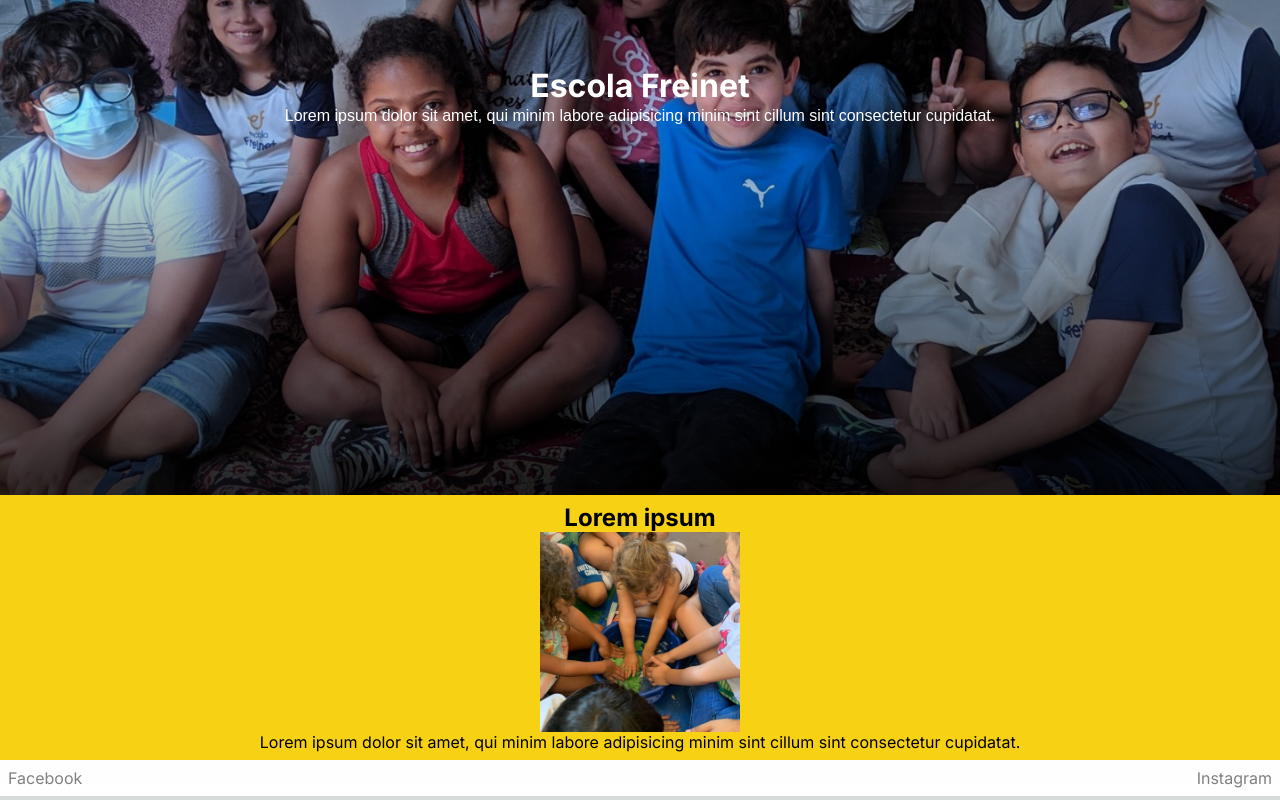
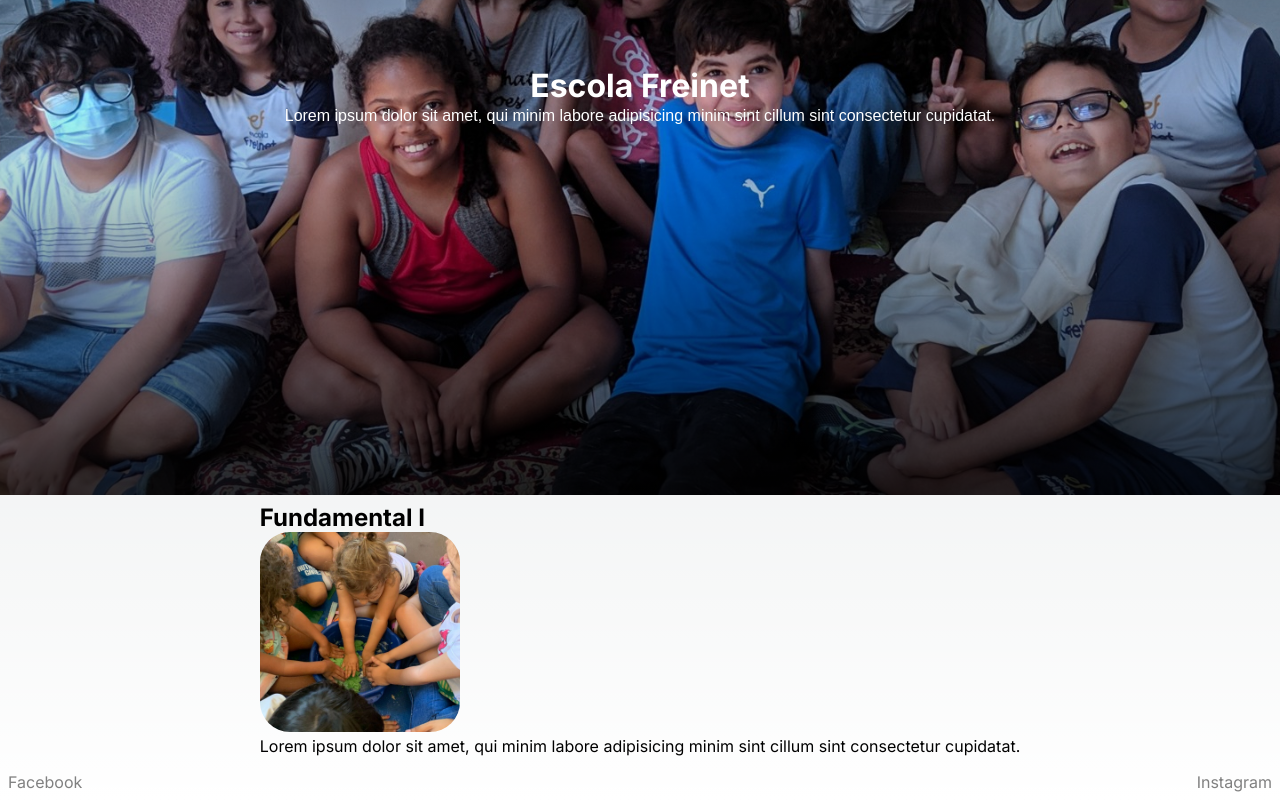
Before and after one commit to taleshrocha/school-model, a Next.js app: page / in a window 1280 px wide. Shown: the part 305-1105 px from the top of the page. Built offline with nearby package versions, Linux system fonts and the light colour scheme.

Commit message:
Apear on scroll

```diff
--- a/src/app/page.jsx
+++ b/src/app/page.jsx
@@ -15,9 +15,8 @@
       ([entry]) => {
         setIsIntersecting(entry.isIntersecting);
       },
-      { rootMargin: "-100px" }
+      { rootMargin: "0% 0% -40% 0%" }
     );
-    console.log(isIntersecting);
     observer.observe(ref.current);
 
     return () => observer.disconnect();
@@ -47,20 +46,21 @@
       </div>
 
       <Section>
-        <h1>Lorem ipsum</h1>
+        <div ref={ref} className={`${styles.div} ${isIntersecting && styles.slideIn}`}>
+          <h1>Fundamental I</h1>
           <Image
             src="/escola.jpeg"
             alt=""
             height={200}
             width={200}
             unoptimized={true}
-          ref={ref}
-          className={`${styles.image} ${isIntersecting && styles.slideIn}`}
+            className={`${styles.image}`}
           />
           <p>
             Lorem ipsum dolor sit amet, qui minim labore adipisicing minim sint
             cillum sint consectetur cupidatat.
           </p>
+        </div>
       </Section>
 
       <Footer />
--- a/src/styles/components/Section.module.css
+++ b/src/styles/components/Section.module.css
@@ -15,8 +15,6 @@
   justify-items: center;
   align-items: center;
   padding: .5rem;
-
-  background-color: var(--primary-color);
 }
 
 .section h1 {
--- a/src/styles/page.module.css
+++ b/src/styles/page.module.css
@@ -22,12 +22,16 @@
 }
 
 .image {
+  border-radius: 30px;
+}
+
+.div {
   opacity: 0;
   transform: translateY(50px);
-  transition: all 0.5s ease-out;
+  transition: all .5s ease-out;
 }
 
-.image.slideIn {
+.div.slideIn {
   opacity: 1;
   transform: translateY(0px);
 }
```
Also changed, not shown: public/foto2.jpg (added), public/foto3.jpg (added). Lines whose indentation alone changed are shown as unchanged.
